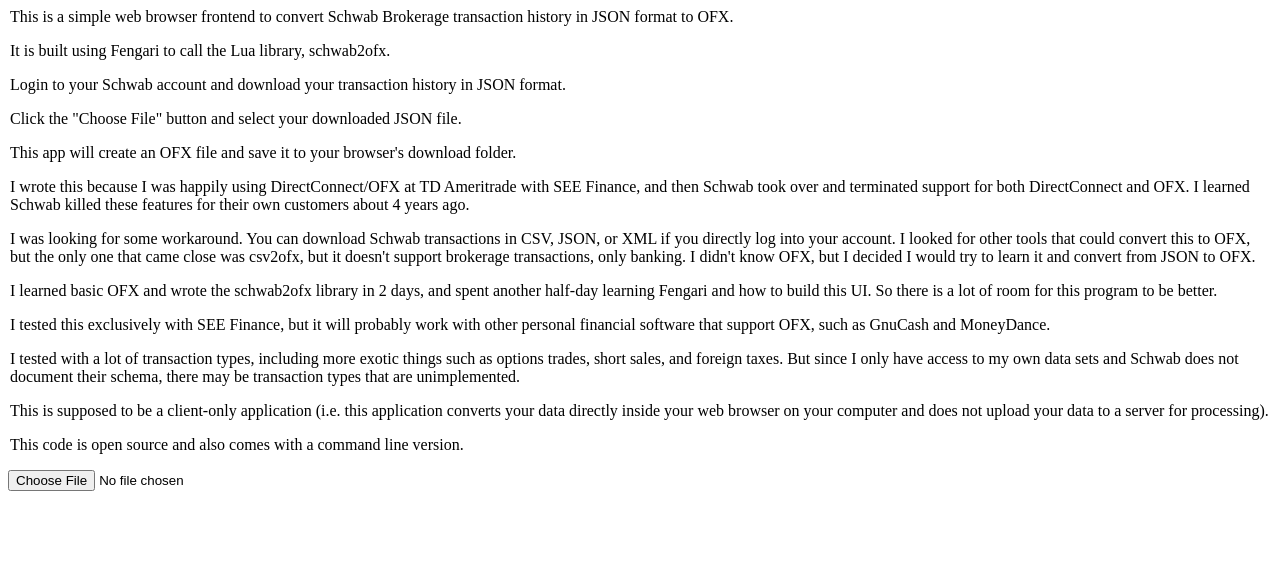
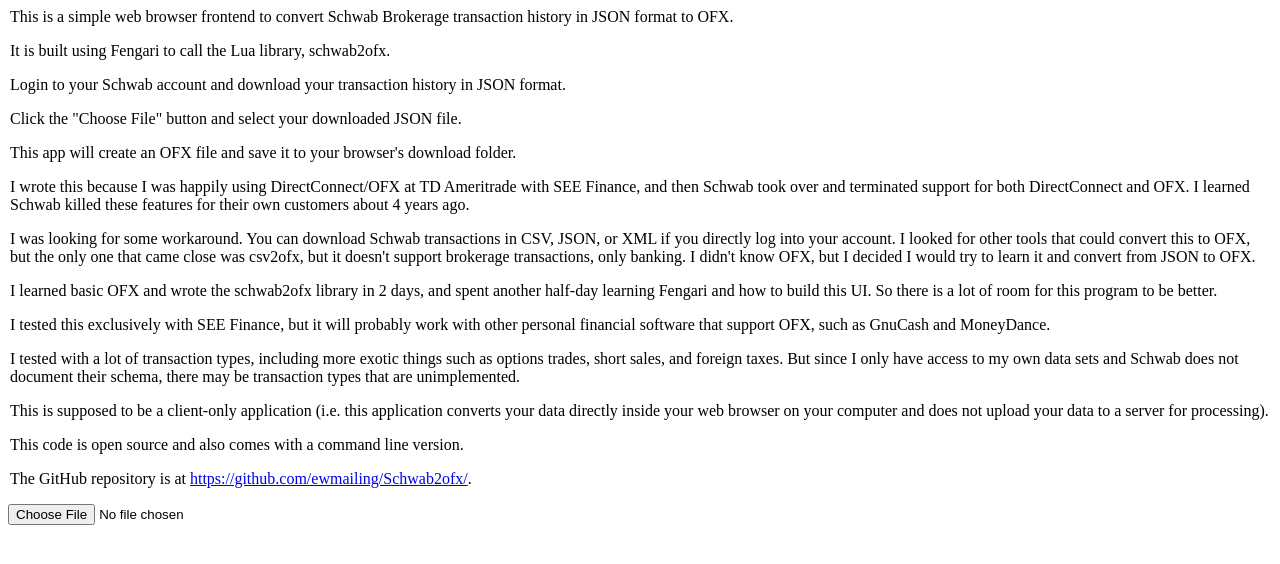
Before and after one commit to ewmailing/Schwab2ofx, a plain HTML site: page index.html in a window 1280 px wide. Drawn offline with Linux system fonts and the light colour scheme; no server answers.

Commit message:
Changed an ERROR message to WARNING. Added URLs to the new GitHub repo.

```diff
--- a/index.html
+++ b/index.html
@@ -13,6 +13,7 @@
 I tested with a lot of transaction types, including more exotic things such as options trades, short sales, and foreign taxes. But since I only have access to my own data sets and Schwab does not document their schema, there may be transaction types that are unimplemented.</p>
 This is supposed to be a client-only application (i.e. this application converts your data directly inside your web browser on your computer and does not upload your data to a server for processing).</p>
 This code is open source and also comes with a command line version.</p>
+The GitHub repository is at <a href="https://github.com/ewmailing/Schwab2ofx/">https://github.com/ewmailing/Schwab2ofx/</a>.</p>
 </legend>
 
 <!-- Adapted from tutorial https://www.ucl.ac.uk/~rmhajc0/fengarilua.html -->
```
Also changed, not shown: 2 other files.
